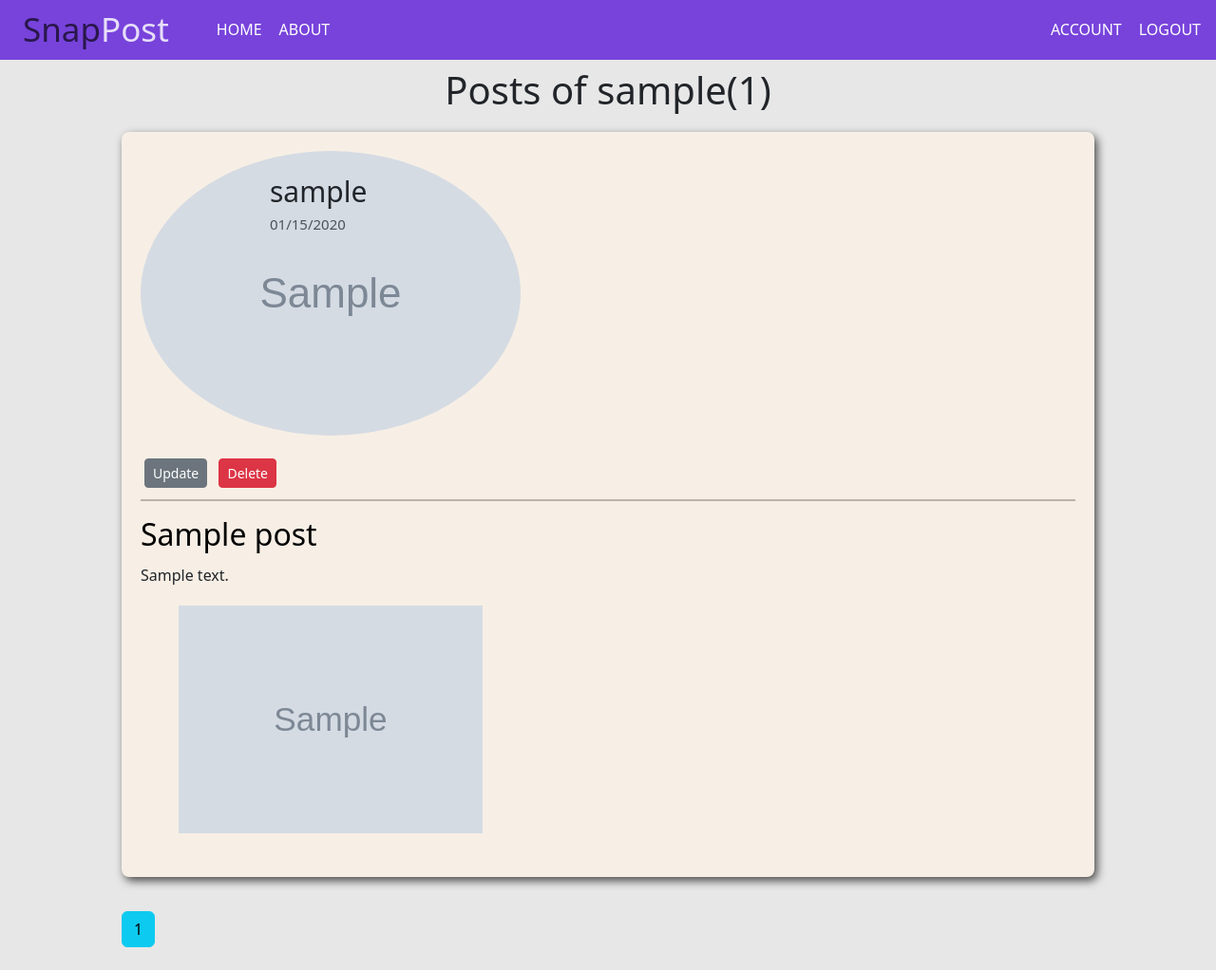
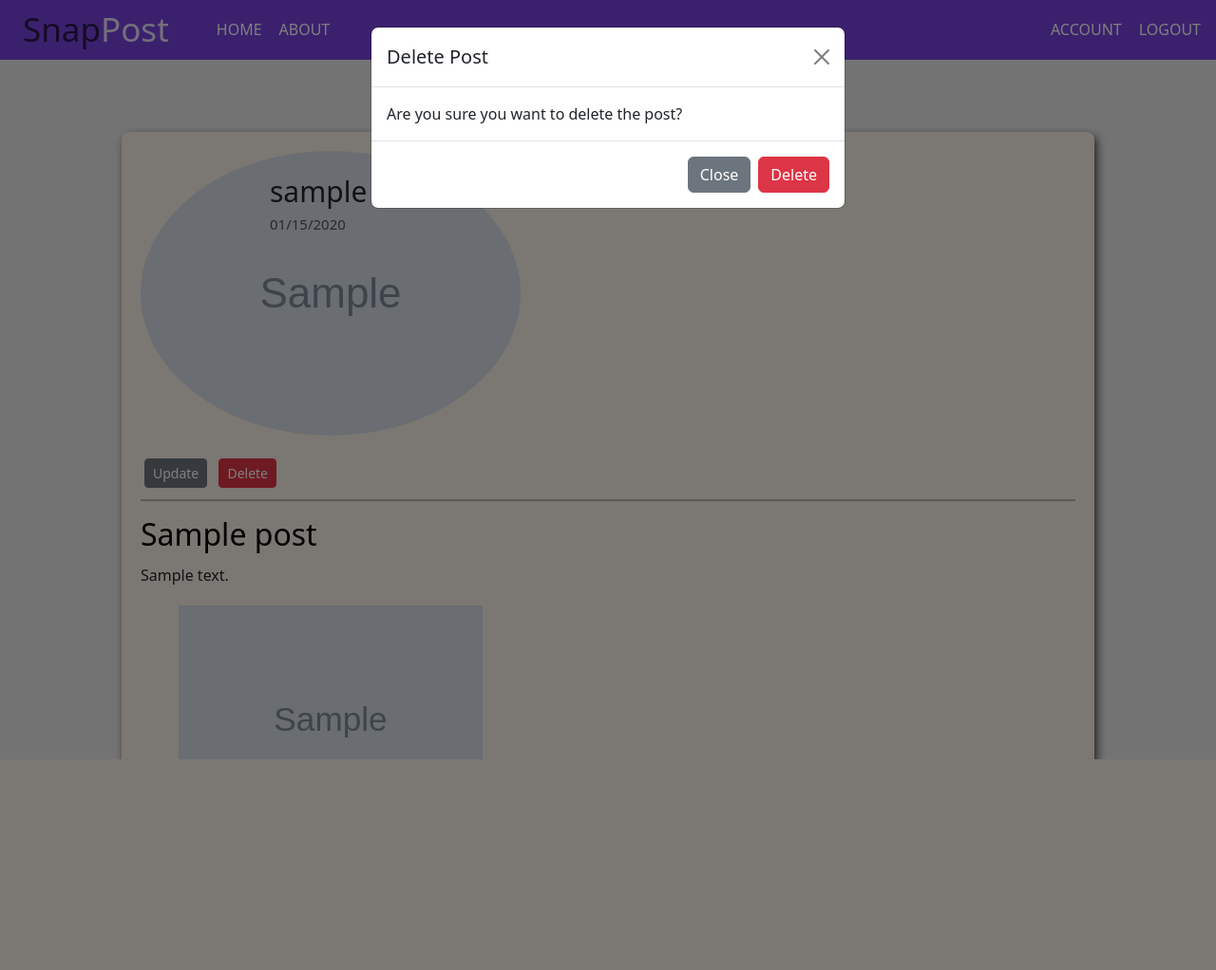
Before and after one commit to Regardo-54/SnapPost, a Flask app: page /user/1 in a window 1280 px wide, after a click on "Delete". Shown: the whole page at 95% size. After the commit the page ends 800 px from the top, so only its background shows below. Run offline with Flask 3, Linux system fonts and the light colour scheme; a user stored in the database is signed in; tables that the repository leaves empty hold one stand-in row (values such as "Sample post"); grey boxes marked "Sample" are stand-in pictures.

Commit message:
fixed_user_delete_post

```diff
--- a/main/templates/user_post.html
+++ b/main/templates/user_post.html
@@ -29,6 +29,25 @@
             {% endif%}
         </div>
     </article>
+    <div class="modal fade" id="deleteModal" tabindex="-1" aria-labelledby="deleteModalLabel" aria-hidden="true">
+        <div class="modal-dialog">
+        <div class="modal-content">
+            <div class="modal-header">
+            <h5 class="modal-title" id="deleteModalLabel">Delete Post</h5>
+            <button type="button" class="btn-close" data-bs-dismiss="modal" aria-label="Close"></button>
+            </div>
+            <div class="modal-body">
+                Are you sure you want to delete the post?
+            </div>
+            <div class="modal-footer">
+            <button type="button" class="btn btn-secondary" data-bs-dismiss="modal">Close</button>
+            <form action="{{url_for('posts.delete_post',post_id = post.id)}}" method="post">
+                <input class="btn btn-danger" type="submit" value="Delete">
+            </form>
+            </div>
+        </div>
+        </div>
+    </div
   {% endfor%}
   <div class="pagination_button">
     {% for page_num in posts.iter_pages(right_edge = 1, left_edge=1, right_current=2, left_current=1)%}
--- a/run.py
+++ b/run.py
@@ -1,6 +1,3 @@
 from main import create_app
 
 app = create_app()
-
-if __name__=="__main__":
-    app.run(debug=True)
```
